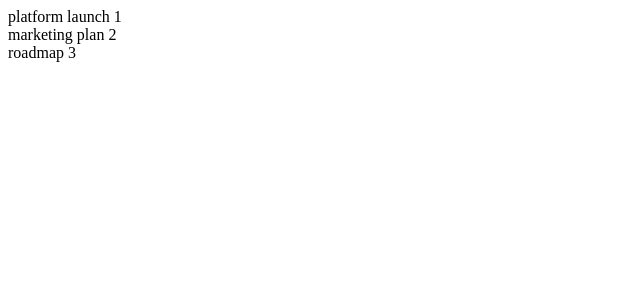
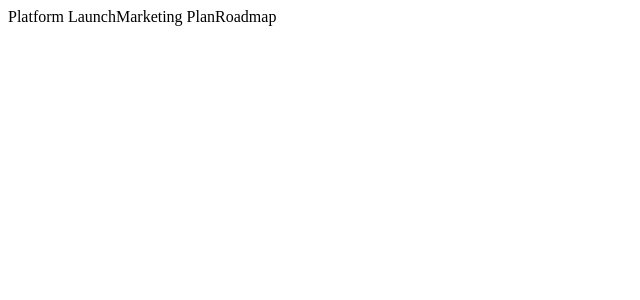
Before and after one commit to asephkhan/kanban-task-management-web-app, a React app in the folder Frontend/: page / in a window 1280 px wide. Shown: the top 300 px of the page, without its empty margins (0-640 px from the left). Built offline with nearby package versions, Linux system fonts and the light colour scheme; data requests are answered from the project's data file; the HTML template or start-up script is replaced by a standard one.

Commit message:
fetched boards from json server.

```diff
--- a/Frontend/package.json
+++ b/Frontend/package.json
@@ -7,9 +7,11 @@
     "dev": "vite",
     "build": "vite build",
     "lint": "eslint .",
-    "preview": "vite preview"
+    "preview": "vite preview",
+    "server": "json-server --watch data.json --port 3001"
   },
   "dependencies": {
+    "axios": "^1.18.1",
     "react": "^19.2.7",
     "react-dom": "^19.2.7"
   },
@@ -22,6 +24,7 @@
     "eslint-plugin-react-hooks": "^7.1.1",
     "eslint-plugin-react-refresh": "^0.5.3",
     "globals": "^17.7.0",
+    "json-server": "^1.0.0-beta.15",
     "vite": "^8.1.1"
   }
 }
--- a/Frontend/src/App.jsx
+++ b/Frontend/src/App.jsx
@@ -1,18 +1,23 @@
+import { useState, useEffect } from "react";
 import "./App.css";
+import axios from "axios";
 
 function App() {
-  const boards = [
-    { name: "platform launch", id: 1 },
-    { name: "marketing plan", id: 2 },
-    { name: "roadmap", id: 3 },
-  ];
+  const [boards, setBoards] = useState([]);
+
+  useEffect(() => {
+    axios.get("http://localhost:3001/boards").then((response) => {
+      setBoards(response.data);
+    });
+  }, []);
+
   console.log(boards, "banana");
-  return(
+
+  return (
     <>
-    {boards.map((board) =>
-     <><div key={board.id}>{board.name} {board.id}</div></>
-    )}
-    </>)
+      {boards.map((board) => board.name)}
+    </>
+  );
 }
 
 export default App;
```
Also changed, not shown: 1 other file (tests, documents, lock files or other folders).
